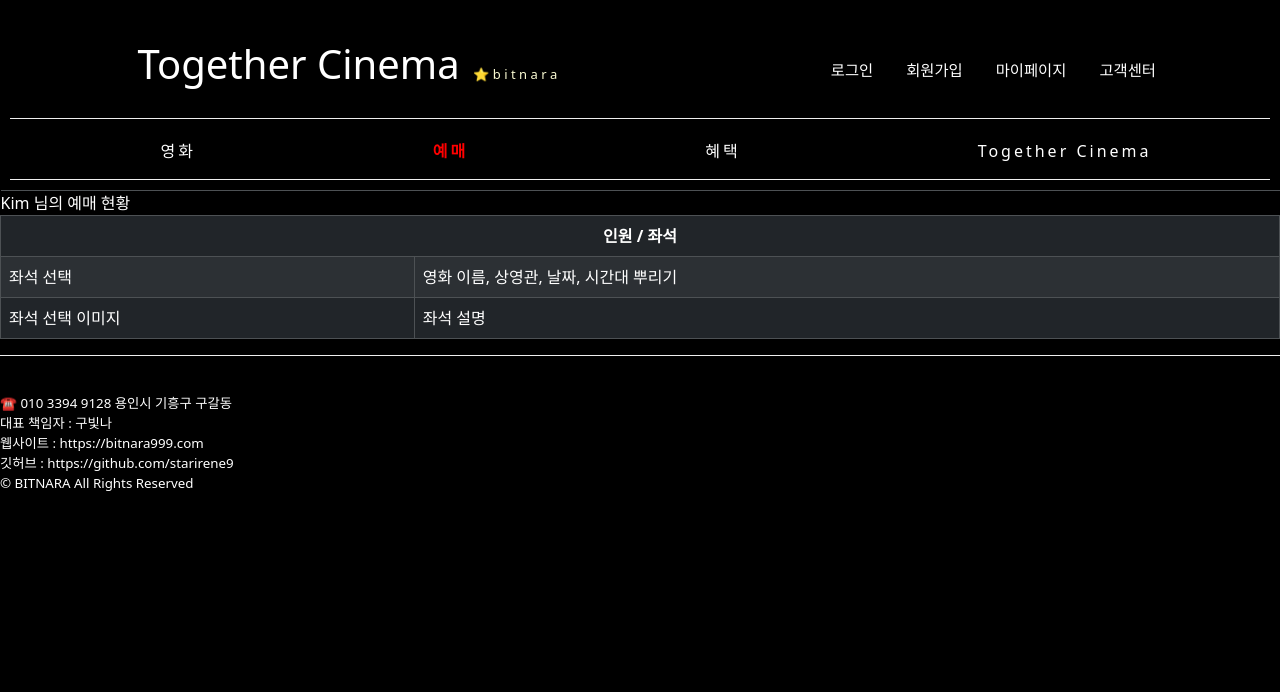
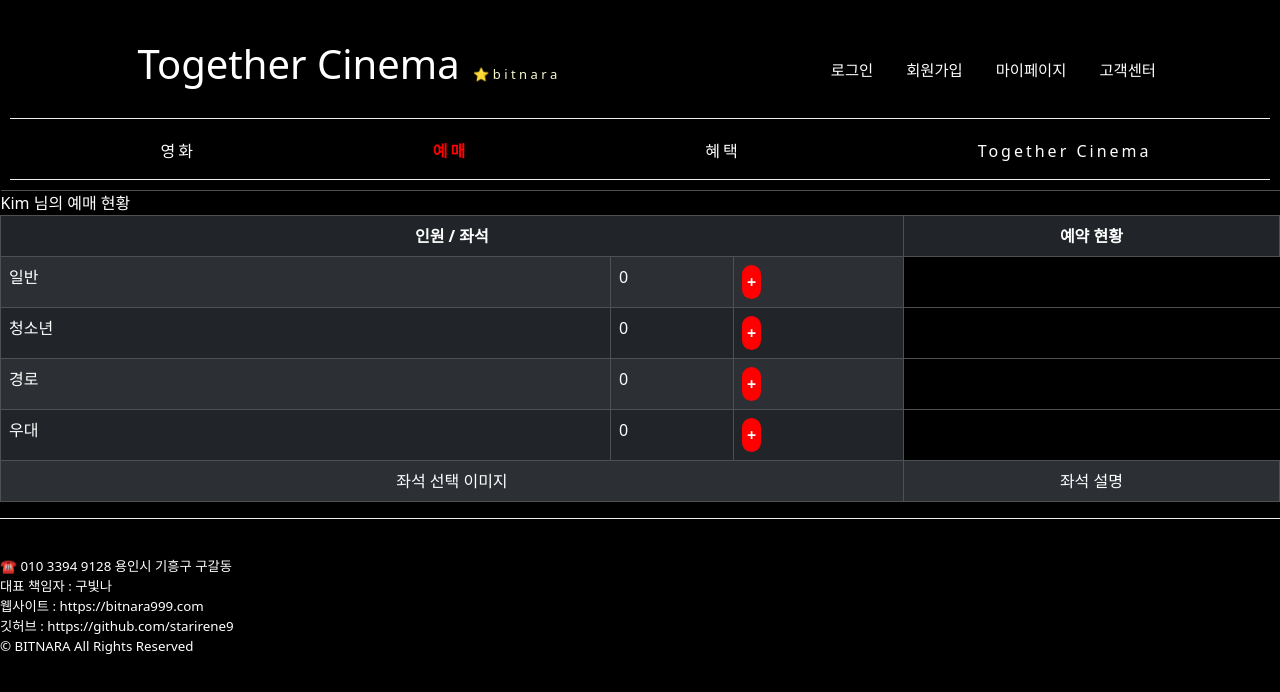
Before and after one commit to starirene9/React-Movie-Project, a React (Create React App) app: page /booking/seat in a window 1280 px wide. Shown: the top 692 px of the page. Built offline with nearby package versions, Linux system fonts and the light colour scheme.

Commit message:
좌석 예약 에러 해결 및 2nd draft

```diff
--- a/src/App.js
+++ b/src/App.js
@@ -22,7 +22,7 @@ function App() {
         <>
             <header className="black-nav">
                 <div className="top-nav">
-                    <h1 className="cine-title">Together Cinema&nbsp;<span
+                    <h1 className="cine-title" onClick={()=>{navigate('/')}}>Together Cinema&nbsp;<span
                         style={{color: 'lightgoldenrodyellow', fontSize: 'small'}}> ⭐  b i t n a r a</span></h1>
                     <nav className="top-main-nav1">
                         <ul className="top-main-nav2">
--- a/src/Booking/Bookingseat.js
+++ b/src/Booking/Bookingseat.js
@@ -1,38 +1,52 @@
 import button from "bootstrap/js/src/button";
 import {Table} from "react-bootstrap";
-import {useSelector} from "react-redux";
+import {useDispatch, useSelector} from "react-redux";
+import {addCount} from "../store";
 
 function Bookingseat() {
 
-    let user = useSelector((state) => state.user)
+    let state = useSelector((state) => state); // 일단 전체를 가져와 보자
+    console.log(state.people); // [{},{},{},{}]
+
+    let dispatch = useDispatch(); // state 변경시 필수! <- useDispatch()
 
     return (
         <>
             <Table striped bordered hover variant="dark">
                 <thead>
-                <tr>{user.name} 님의 예매 현황</tr>
+                <tr>{state.user.name} 님의 예매 현황</tr>
                 <tr>
-                    <th colSpan="4" style={{textAlign: 'center'}}>인원 / 좌석</th>
+                    <th colSpan="3" style={{textAlign: 'center'}}>인원 / 좌석</th>
+                    <th colSpan="3" style={{textAlign: 'center'}}>예약 현황</th>
                 </tr>
                 </thead>
                 <tbody>
+                {
+                    state.people.map((a, i) =>
+                        <tr key = {i}>
+                            <td>{state.people[i].type}</td>
+                            <td>{state.people[i].count}</td>
+                            <td>
+                                <button onClick={()=>{
+                                    dispatch(addCount(i))
+                                }}> + </button>
+                            </td>
+                        </tr>
+                    )
+                }
+                {/*예약 현황에 booking 에 있는 자료들을 끌고 와야함 오키?*/}
                 <tr>
-                    <td colSpan="2">
-                        좌석 선택
-                    </td>
-                    <td colSpan="2">
-                        영화 이름, 상영관, 날짜, 시간대 뿌리기
-                    </td>
-                </tr>
-                <tr>
-                    <td colSpan="3">좌석 선택 이미지</td>
-                    <td colSpan="1">좌석 설명</td>
+                    <td colSpan="3" style={{textAlign: 'center'}}>좌석 선택 이미지</td>
+                    <td colSpan="1" style={{textAlign: 'center'}}>좌석 설명</td>
                 </tr>
                 </tbody>
             </Table>
         </>
-    );
+    )
+        ;
 }
 
 
 export default Bookingseat;
+
+//
--- a/src/MainPage/Main.js
+++ b/src/MainPage/Main.js
@@ -1,6 +1,8 @@
 import {useEffect, useState} from "react";
 import {useNavigate} from "react-router-dom";
 import axios from "axios";
+import {useDispatch, useSelector} from "react-redux";
+import {addItem} from "../store";
 
 function Main(props) {
 
@@ -8,6 +10,9 @@ function Main(props) {
     let navigate = useNavigate();
     //  페이지 이동을 도와줌
     let [alert, setAlert] = useState(true);
+
+    let state = useSelector((state) => state);
+    let dispatch = useDispatch();
 
     useEffect(() => {
         // mount(페이지 장착), update(재랜더링시 : 수정/변경), unmount (삭제 시 실행)
@@ -46,7 +51,6 @@ function Main(props) {
     // .then(()=>{}) 이런 식으로 하면 됨
 
 
-
     return (
         <>
             <div className="body-area">
@@ -75,22 +79,10 @@ function Main(props) {
                                                 {/* 서브 경로에 발행시 문제가 될 수 있으니 위의 경로로 코드를 짜면 됨 */}
                                                 <h2>{props.movie[i].id}</h2>
                                                 <button onClick={(e) => {
-                                                    // 로딩 중 UI 띄우기
                                                     e.stopPropagation()
-                                                    // axios.get('https://codingapple1.github.io/shop/data2.json')
-                                                    //     .then((result) => {
-                                                    //         console.log(result.data) // [{},{},{}]
-                                                    //         console.log(props.movie) //  [{},{},{}]
-                                                    //         // 목표는 object 추가하기, How? 대괄호 벗겨 주는 ...문법 사용
-                                                    //         // let copy = [...props.movie, ...result.data];
-                                                    //         // props.setMovie(copy);
-                                                    //         // 로딩 중 UI 숨기기
-                                                    //     })
-                                                    //     .catch(() => {
-                                                    //         // 로딩 중 UI 숨기기
-                                                    //     console.log('가져오기 실패함');
-                                                    //     //         movie에 데이터 몇개 추가해주세요 하면 html 도 알아서 생성 됨
-                                                    // })
+                                                    navigate('/booking')
+                                                    // dispatch(addItem({type: '테스트', count: 100}))
+                                               음
                                                 }}>예매하기
                                                 </button>
                                             </div>
@@ -112,3 +104,18 @@ function Main(props) {
 }
 
 export default Main
+
+// axios.get('https://codingapple1.github.io/shop/data2.json')
+//     .then((result) => {
+//         console.log(result.data) // [{},{},{}]
+//         console.log(props.movie) //  [{},{},{}]
+//         // 목표는 object 추가하기, How? 대괄호 벗겨 주는 ...문법 사용
+//         // let copy = [...props.movie, ...result.data];
+//         // props.setMovie(copy);
+//         // 로딩 중 UI 숨기기
+//     })
+//     .catch(() => {
+//         // 로딩 중 UI 숨기기
+//     console.log('가져오기 실패함');
+//     //         movie에 데이터 몇개 추가해주세요 하면 html 도 알아서 생성 됨
+// })
--- a/src/store.js
+++ b/src/store.js
@@ -1,17 +1,40 @@
 import {configureStore, createSlice} from "@reduxjs/toolkit";
+import {create} from "axios";
 
 // createSlice 는 useState와 비슷
 // { name : 'state이름', initialState : 'state값' } 필수이며, state 하나 생성
 
+
+let people = createSlice({
+    name: 'people',
+    initialState: [
+        {type: '일반', count: 0},
+        {type: '청소년', count: 0},
+        {type: '경로', count: 0},
+        {type: '우대', count: 0},
+    ],
+    // addCount(3)하면 state[3].count 를 불러오는 것과 같음
+    reducers: {
+        addCount(state, action) { // 파라미터인 action 전달, 데리고 올때 action.payload
+            // findIndex 사용하기! array 에서만 사용 가능하고 return 안에 조건식 넣기
+            // let 번호 = state.findIndex((a)=>{return a.id === action.payload})
+            // state[번호].count++
+            state[action.payload].count++
+        }
+    }
+})
+
+export let {addCount} = people.actions
+
 let user = createSlice({
-    name : 'user',
-    initialState : {name : 'Kim', point : 10},
-    reducers : {
+    name: 'user',
+    initialState: {name: 'Kim', point: 10},
+    reducers: {
         // array, object의 경우 직접 수정해도 state가 변경 됩니다.
-        changeName(state){
+        changeName(state) {
             state.name = 'Gu'
         },
-        increase(state, action){
+        increase(state, action) {
             // 버튼 누르면 point 가  + num => 보통 action으로 작명을 많이 함
             // return 없이도 이런 식으로 수정 가능 : 그래서 문자 하나도 이런식으로 만듦
             state.point += action.payload; //payload : 화물, 소포로 전송의 뜻
@@ -20,7 +43,7 @@ let user = createSlice({
 })
 
 //onClick={()=>{dispatch(increase(10))}} 갖다 쓸때는 이렇게 쓰기
-export let { changeName, increase } = user.actions
+export let {changeName, increase} = user.actions
 
 let reviews = createSlice({
     name: 'reviews',
@@ -30,31 +53,55 @@ let reviews = createSlice({
     // 1. state 변경하는 함수만들고
     // 2. export
     // 3. 사용시 dispatch(changeReview()) 감싸서 사용
-    reducers : {
-        changeReview(){
+    reducers: {
+        changeReview() {
             return '인생 최고의 영화였습니다.'
         }
     }
 })
 
-export let { changeReview } = reviews.actions
+export let {changeReview} = reviews.actions
 
 // Booking page 에서 공유할 locations
 let locations = createSlice({
     name: 'locations',
     initialState: {
-    서울: ['이촌동', '태릉입구', '명동', '강남역'],
-    경기: ['남양주', '안산', '용인'],
-    강원: ['춘천', '화천', '철안 군부대'],
-    부산: ['서면역', '해운대 바다극장', '부산대'],
+        서울: ['이촌동', '태릉입구', '명동', '강남역'],
+        경기: ['남양주', '안산', '용인'],
+        강원: ['춘천', '화천', '철안 군부대'],
+        부산: ['서면역', '해운대 바다극장', '부산대'],
     }
 });
+
+//     영화 제목과 id를 booking 페이지로 전달해 다오..
+// 너의 사용 용도 의문.. 다시 생각해보자 이미 data에 있음
+let movies = createSlice({
+    name: 'bookedMovie',
+    initialState: [
+        {id : '1', title : "비상선언", age : "15+"},
+        {id : '2', title : "명탐정 코난", age :"All"},
+        {id : '3', title : "미스트", age :"18+"},
+        {id : '4', title : "해리포터와 마법사의 돌", age : "All"},
+        {id : '5', title : "미션 임파서블", age :"18+"},
+        {id : '6', title : "분노의 질주 : 라이드 오어 다이", age :"18+"},
+    ],
+    reducers : {
+        addItem(state, action) { // push 함수는 array 뒤에 자료 추가해주는 함수
+            state.push(action.payload)
+        }
+    }
+})
+
+export let {addItem} = movies.actions
 
 // 이 곳에 등록해줘야 하면 createSlice를 모든 곳에서 사용 가능
 export default configureStore({
     reducer: {
-        reviews : reviews.reducer,
-        locations : locations.reducer,
-        user : user.reducer
+        movies : movies.reducer,
+        reviews: reviews.reducer,
+        locations: locations.reducer,
+        user: user.reducer,
+        people: people.reducer,
+
     }
 })
```
Also changed, not shown: src/Booking/Booking.js (+10 -6 lines).
